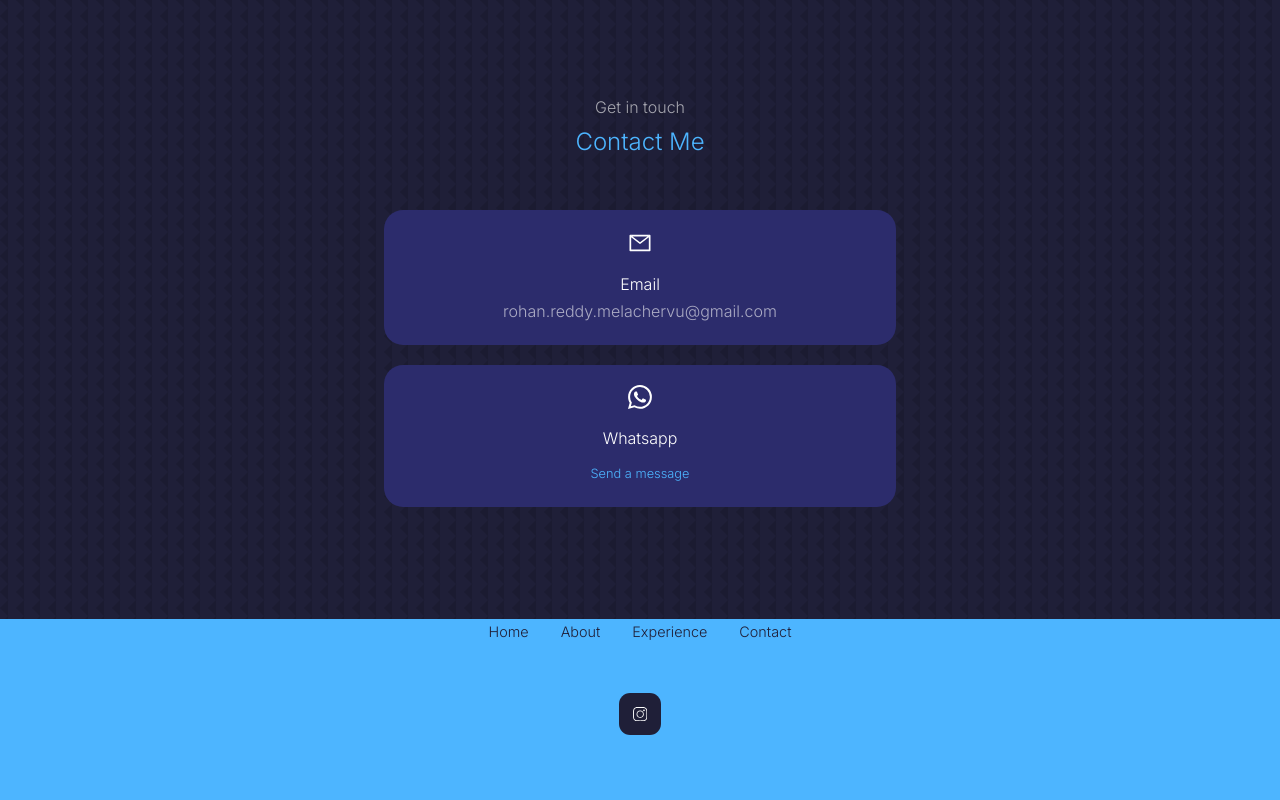
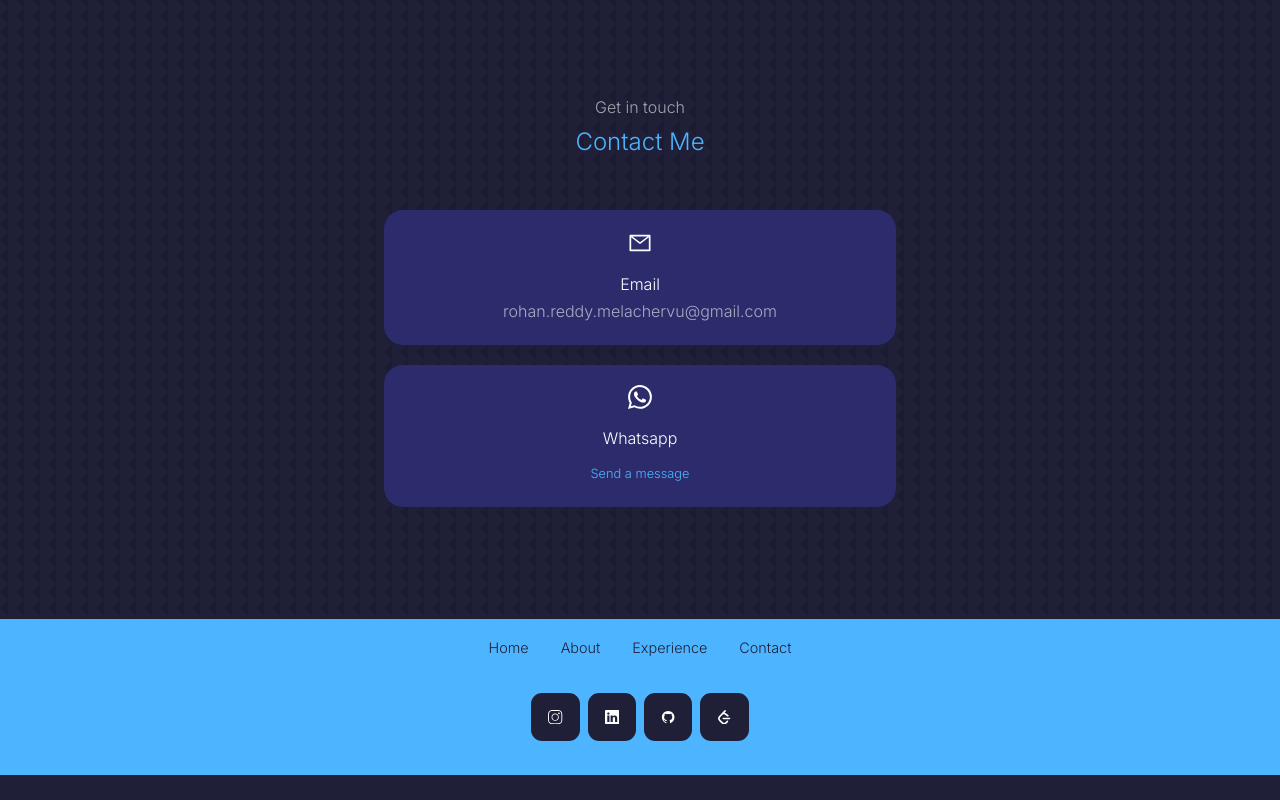
Before and after one commit to rohanreddymelachervu/portfolio, a React (Create React App) app: page / in a window 1280 px wide. Shown: the part 2296-3096 px from the top of the page. After the commit the page ends 3071 px from the top, so only its background shows below. Built offline with nearby package versions, Linux system fonts and the light colour scheme.

Commit message:
Changed footer and added more footer links

```diff
--- a/src/components/footer/Footer.jsx
+++ b/src/components/footer/Footer.jsx
@@ -1,6 +1,9 @@
 import React from 'react'
 import './footer.css'
 import {SlSocialInstagram} from 'react-icons/sl'
+import {BsLinkedin} from 'react-icons/bs'
+import {AiOutlineGithub} from 'react-icons/ai'
+import {SiLeetcode} from 'react-icons/si'
 const Footer = () => {
   return (
     <footer>
@@ -12,6 +15,9 @@ const Footer = () => {
       </ul>
       <div className="footer__socials">
         <a href="https://www.instagram.com/rohan._.reddy/" target="_blank" rel="noreferrer"><SlSocialInstagram /></a>
+        <a href="https://www.linkedin.com/in/rohan-reddy-melachervu-326b74219/" target="_blank"><BsLinkedin /></a>
+        <a href="https://github.com/rohanreddymelachervu" target="_blank"><AiOutlineGithub /></a>
+        <a href="https://leetcode.com/bruhan_reddy" target="_blank"><SiLeetcode /></a>
       </div>
     </footer>
   )
--- a/src/components/footer/footer.css
+++ b/src/components/footer/footer.css
@@ -15,22 +15,23 @@ footer > ul > li > a{
     display: inline-block;
 }
 .permalinks{
+    padding: 1rem;
     display: flex;
     flex-wrap: wrap;
     justify-content: center;
     gap: 2rem;
-    margin: 0 auto 3rem;
+    margin: 0 auto 1rem;
 }
 .footer__socials{
     display: flex;
     justify-content: center;
-    gap: 1rem;
-    margin-bottom: 4rem;
+    gap: 0.5rem;
+    margin-bottom: 2rem;
 }
 .footer__socials > a{
     background: var(--color-bg);
     color: var(--color-white);
-    padding: 0.8rem;
+    padding: 1rem;
     border-radius: 0.7rem;
     display: flex;
     border: 1px solid transparent;
```
